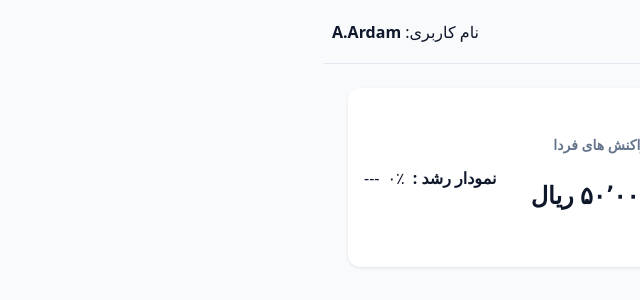
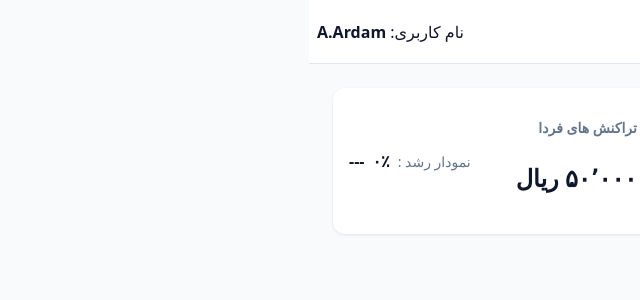
Before and after one commit to Arash-Ardam/CentralPayment_Panel, a React (Vite) app: page / in a window 1280 px wide. Shown: the top 300 px of the page, without its empty margins (640-1280 px from the left). Built offline with nearby package versions, Linux system fonts and the light colour scheme; the HTML template or start-up script is replaced by a standard one.

Commit message:
feat: app shell layout

```diff
--- a/src/components/AppShell/AppShell.module.css
+++ b/src/components/AppShell/AppShell.module.css
@@ -11,32 +11,32 @@
 .sidebar {
   grid-area: sidebar;
   background-color: var(--color-surface);
-  border-inline-end: 1px solid #e2e8f0;
-  padding: var(--space-2);
+  border-inline-end: 1px solid var(--color-border);
+  padding: var(--space-4);
 }
 
 .sidebar ul{
  list-style: none;
- padding: var(--space-4);
- gap: 2rem;
+ padding: var(--space-2);
+ gap: 0.5rem;
  font-weight: bold;
  display: grid;
 }
 .sidebar ul li {
-   width: 200px;
-   height: 40px;
+   align-items: center;
+   padding: var(--space-2);
 }
 
-.sidebar ul li a{
-    color: var(--color-text);
-    text-decoration: none;
-    cursor: pointer;
+.sidebar li a {
+  display: block;
+  padding: 0.625rem var(--space-4);
+  border-radius: var(--radius);
+  color: var(--color-text);
+  text-decoration: none;
 }
 
-.sidebar ul li :hover{
-    border-style: hidden;
-    background-color: bisque;
-    border-radius: 5px;
+.sidebar li a:hover {
+  background-color: #f1f5f9;
 }
 
 
@@ -44,8 +44,10 @@
     grid-area: header;
     display: flex;
     justify-content: space-between;
-    border-block-end: 1px solid #e2e8f0;
+    border-block-end: 1px solid var(--color-border);
     padding: var(--space-2);
+    background-color: var(--color-surface);
+
     align-items: center;
 }
 .main   {
--- a/src/components/StatCard/StatCard.module.css
+++ b/src/components/StatCard/StatCard.module.css
@@ -11,17 +11,12 @@
 
 .value { font-size: 1.5rem; font-weight: 700; display: flex; gap: var(--space-2); }
 .title { font-size: 0.875rem; color: var(--color-muted); }
-.trend{
-    font-size: medium;
-    font-weight: bold;
-    display: flex;
-    align-items: center;
-    color: var(--color-text);
-    gap:  var(--space-2);
-}
+.trend { font-size: 0.875rem; font-weight: 400; color: var(--color-muted); }
 
 .trendStats{
     display: flex;
+    font-size: medium;
+    font-weight: bold;
     align-items: center;
     gap:  var(--space-2);
 }
--- a/src/index.css
+++ b/src/index.css
@@ -5,6 +5,7 @@
   --color-muted: #64748b;
   --color-up: #16a34a;
   --color-down: #dc2626;
+  --color-border: #e2e8f0;
 
   --space-2: 0.5rem;
   --space-4: 1rem;
```
